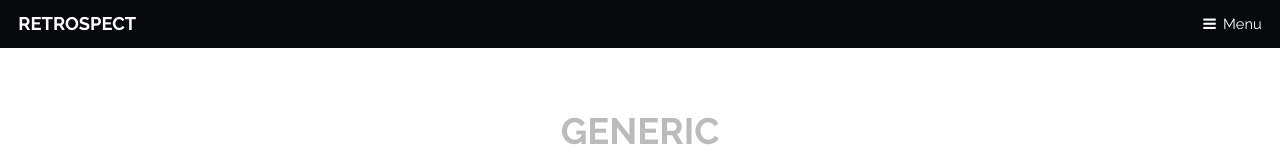
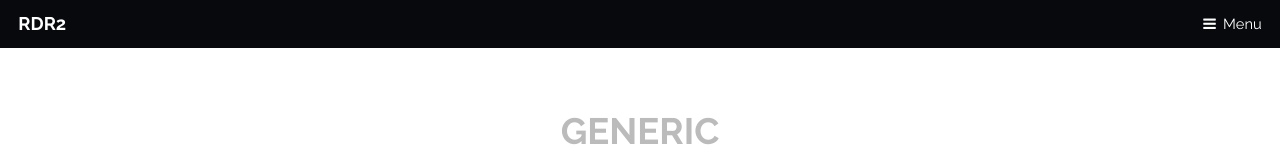
Before and after one commit to HugoRigolo/RDR2, a plain HTML site: page generic.html in a window 1280 px wide. Shown: the top 160 px of the page. Drawn offline with Linux system fonts and the light colour scheme.

Commit message:
changement titre

```diff
--- a/generic.html
+++ b/generic.html
@@ -18,7 +18,7 @@
 
 		<!-- Header -->
 			<header id="header">
-				<h1><a href="index.html">Retrospect</a></h1>
+				<h1><a href="index.html">RDR2</a></h1>
 				<a href="#nav">Menu</a>
 			</header>
 
```
